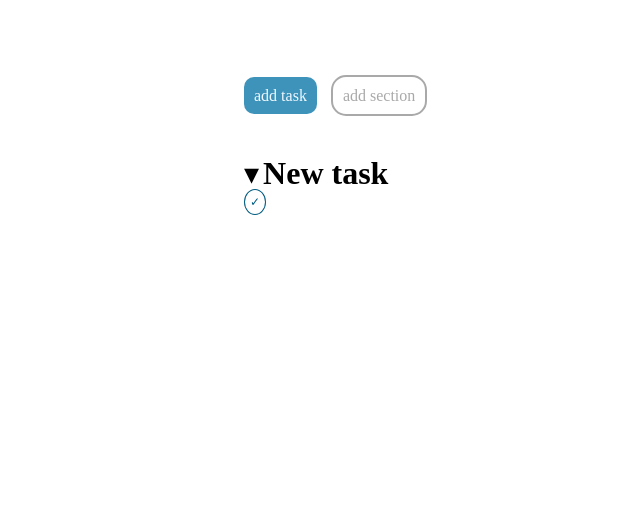
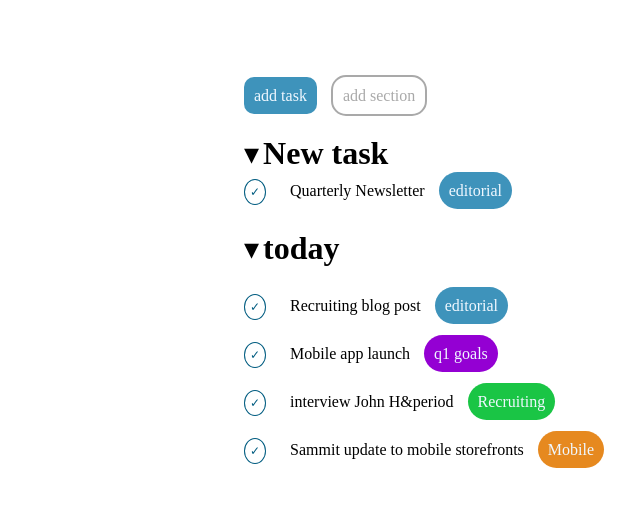
Before and after one commit to oryven/html-css-toboolist, a plain HTML site: page index.html in a window 1280 px wide. Shown: the part 73-580 px from the top of the page, without its empty margins (62-702 px from the left). Drawn offline with Linux system fonts and the light colour scheme.

Commit message:
primo elenco completato

```diff
--- a/index.html
+++ b/index.html
@@ -34,7 +34,7 @@
         <div>
         <!-- seconda sezione -->
 
-             <div class="primarow">
+             <div class="row">
                 <span class="freccia">&dtrif;</span>
                 <h1>New task</h1>
             </div>
@@ -42,6 +42,37 @@
         <!-- terza sezione -->
             <div>
                 <span class="check">&check;</span>
+                <span>Quarterly Newsletter</span>
+                <span class="editorial">editorial</span>
+            </div>
+
+        <!-- quarta sezione -->
+            <div class="row" >
+                <span class="freccia">&dtrif;</span>
+                <h1>today</h1>
+            </div>
+            <div class="checkrow">
+                <span class="check">&check;</span>
+                <span>Recruiting blog post</span>
+                <span class="editorial">editorial</span>
+            </div>
+
+            <div class="checkrow">
+                <span class="check">&check;</span>
+                <span>Mobile app launch</span>
+                <span class="editorial goals">q1 goals</span>
+            </div>
+
+            <div class="checkrow">
+                <span class="check">&check;</span>
+                <span>interview John H&period</span>
+                <span  class="editorial Recruiting">Recruiting</span>
+            </div>
+
+            <div class="checkrow">
+                <span class="check">&check;</span>
+                <span>Sammit update to mobile storefronts</span>
+                <span  class="editorial mobile">Mobile</span>
             </div>
 
 
--- a/style.css
+++ b/style.css
@@ -44,8 +44,8 @@ img {
     border-radius: 15px;
 }
 
-.primarow {
-    margin-top: 50px;
+.row {
+    margin: 30px 0px 10px 0px
 }
 
 .freccia {
@@ -66,5 +66,30 @@ h1 {
     border-radius: 50%;
     padding: 5px;
     color: #005c80;
+    margin-right: 20px;
+}
 
+.checkrow {
+    margin-top: 30px;
+    margin-bottom: 30px;
 }
+
+.editorial.goals {
+    background-color: darkviolet;
+}
+
+.editorial.Recruiting {
+    background-color: rgb(26, 197, 69);
+}
+
+.editorial.mobile {
+    background-color: #e6891f;
+}
+
+.editorial {
+    color: aliceblue;
+    background-color: rgb(62, 147, 187);
+    padding: 10px;
+    border-radius: 20px;
+    margin-left: 10px;
+}
```
